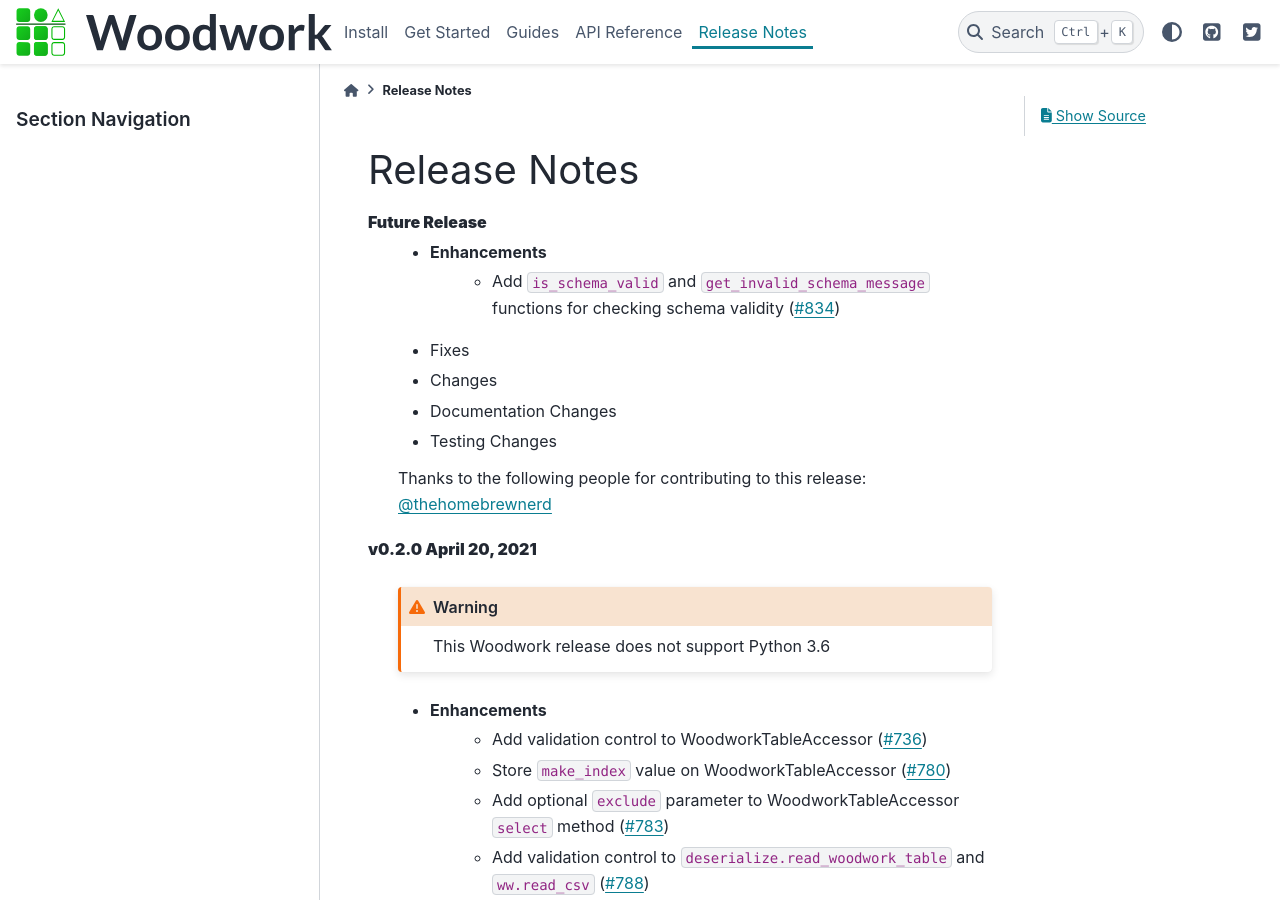
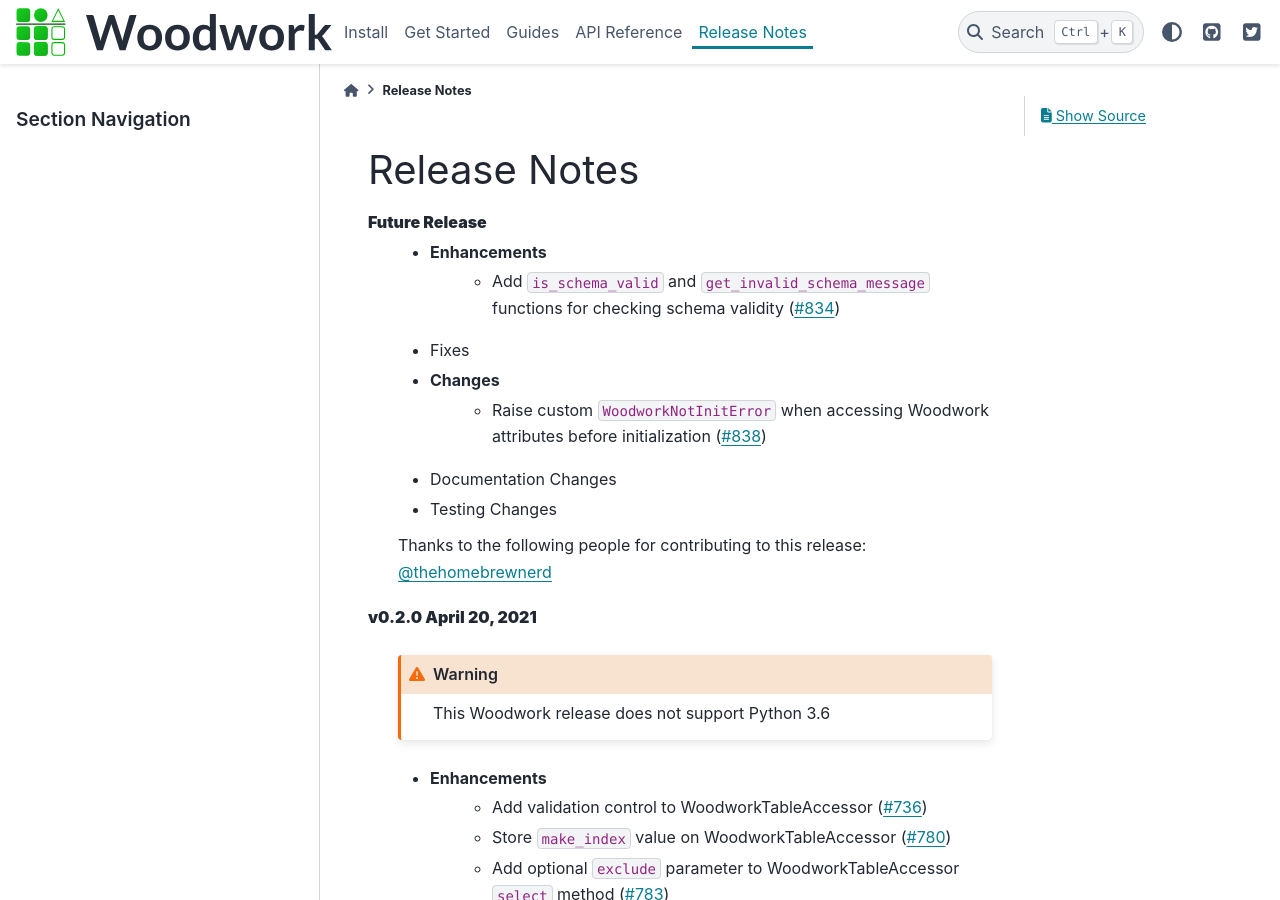
Before and after one commit to alteryx/woodwork, a Sphinx documentation site: the page built from docs/source/release_notes.rst, in a window 1280 px wide and 900 px high. Built offline with Sphinx 7.4.7 and the PyData theme 0.15.4, drawn with Linux system fonts in a browser that asks for light colours; comment, search, counter and statistics services are not loaded.

Commit message:
update release notes

```diff
--- a/docs/source/release_notes.rst
+++ b/docs/source/release_notes.rst
@@ -7,6 +7,7 @@
         * Add ``is_schema_valid`` and ``get_invalid_schema_message`` functions for checking schema validity (:pr:`834`)
     * Fixes
     * Changes
+        * Raise custom ``WoodworkNotInitError`` when accessing Woodwork attributes before initialization (:pr:`838`)
     * Documentation Changes
     * Testing Changes
 
```
